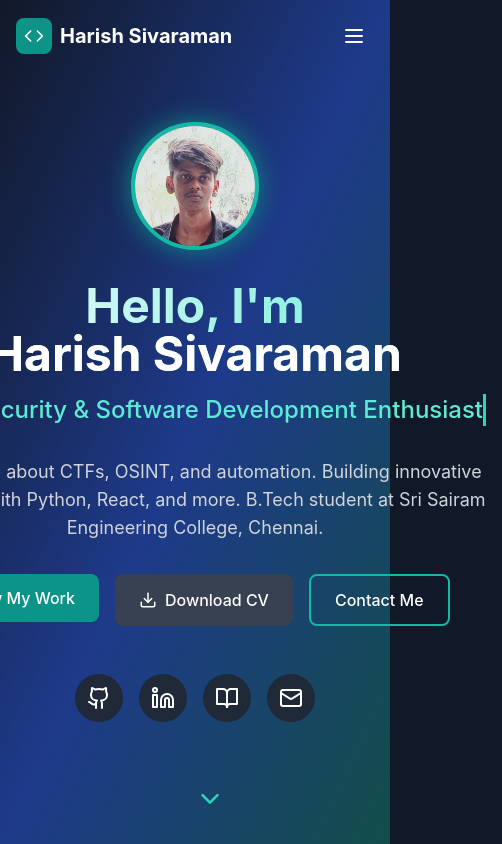
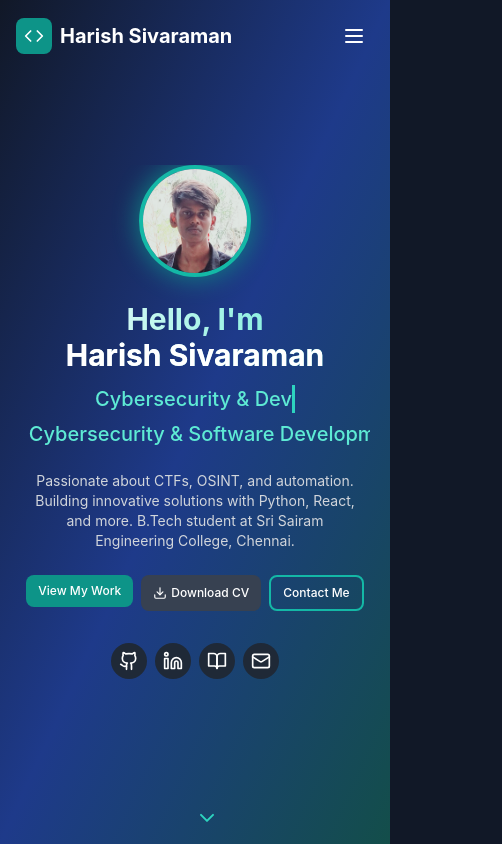
Before and after one commit to realvoidgojo/Portfolio, a React (Vite) app: page / in a window 390 px wide. Shown: the top 844 px of the page, 502 px wide, since content can reach past the window. Built offline with nearby package versions, Linux system fonts and the light colour scheme.

Commit message:
UI Fixed

```diff
--- a/src/components/Hero.tsx
+++ b/src/components/Hero.tsx
@@ -1,4 +1,4 @@
-import React from "react";
+import React, { useState, useEffect } from "react";
 import { motion } from "framer-motion";
 import {
   GithubIcon,
@@ -6,31 +6,50 @@ import {
   BookOpen,
   ChevronDown,
   Mail,
-  Download, // Add Download icon
+  Download,
 } from "lucide-react";
 import { Link } from "react-router-dom";
 import profileImage from "../assets/profile.jpg";
-import resumePDF from "../assets/Harish_Resume.pdf"; // Import the resume PDF
+import resumePDF from "../assets/Harish_Resume.pdf";
 
 const Hero = () => {
+  // Add state for screen size for dynamic icon sizing
+  const [isMobile, setIsMobile] = useState(false);
+
+  // Add effect for responsive icon sizing
+  useEffect(() => {
+    const checkMobile = () => {
+      setIsMobile(window.innerWidth < 640);
+    };
+
+    // Set initial value
+    checkMobile();
+
+    // Add listener for window resize
+    window.addEventListener("resize", checkMobile);
+
+    // Clean up
+    return () => window.removeEventListener("resize", checkMobile);
+  }, []);
+
   const socialLinks = [
     {
-      icon: <GithubIcon size={24} />,
+      icon: <GithubIcon size={isMobile ? 20 : 24} />,
       url: "https://github.com/realvoidgojo",
       label: "GitHub",
     },
     {
-      icon: <LinkedinIcon size={24} />,
+      icon: <LinkedinIcon size={isMobile ? 20 : 24} />,
       url: "https://linkedin.com/in/realvoidgojo",
       label: "LinkedIn",
     },
     {
-      icon: <BookOpen size={24} />,
+      icon: <BookOpen size={isMobile ? 20 : 24} />,
       url: "https://medium.com/@realvoidgojo",
       label: "Medium",
     },
     {
-      icon: <Mail size={24} />,
+      icon: <Mail size={isMobile ? 20 : 24} />,
       url: "mailto:harishsivaraman@outlook.com",
       label: "Email",
     },
@@ -61,16 +80,15 @@ const Hero = () => {
       initial="hidden"
       animate="visible"
       variants={containerVariants}
-      className="min-h-screen flex flex-col justify-center items-center relative"
+      className="min-h-screen flex flex-col justify-center items-center relative px-5 py-16 sm:py-20 md:py-0" // Increased side padding
     >
-      <div className="text-center px-4 z-10">
+      <div className="text-center w-full max-w-4xl z-10 overflow-hidden"> {/* Added overflow-hidden */}
         {/* Profile image with glow effect */}
         <motion.div
-          className="inline-block mb-8 relative"
+          className="inline-block mb-6 md:mb-8 relative"
           variants={itemVariants}
         >
-          <div className="w-32 h-32 md:w-40 md:h-40 rounded-full overflow-hidden border-4 border-teal-500 mx-auto relative z-10">
-            {/* Replace the Unsplash URL with the imported image */}
+          <div className="w-28 h-28 sm:w-32 sm:h-32 md:w-40 md:h-40 rounded-full overflow-hidden border-4 border-teal-500 mx-auto relative z-10">
             <img
               src={profileImage}
               alt="Profile"
@@ -81,7 +99,7 @@ const Hero = () => {
         </motion.div>
 
         <motion.h1
-          className="text-5xl md:text-7xl font-bold mb-4 bg-clip-text text-transparent bg-gradient-to-r from-white to-teal-300"
+          className="text-3xl sm:text-4xl md:text-5xl lg:text-7xl font-bold mb-3 md:mb-4 bg-clip-text text-transparent bg-gradient-to-r from-white to-teal-300"
           variants={itemVariants}
         >
           <span className="block">Hello, I'm</span>
@@ -92,22 +110,30 @@ const Hero = () => {
           className="flex flex-col items-center"
           variants={itemVariants}
         >
-          <h2 className="text-2xl md:text-3xl text-teal-300 font-medium mb-6">
-            <span className="typing-text">
-              Cybersecurity & Software Development Enthusiast
-            </span>
-          </h2>
+          {/* Fixed text overflowing by adjusting container width */}
+          <div className="w-full max-w-[95%] sm:max-w-full mx-auto">
+            <h2 className="text-xl sm:text-2xl md:text-3xl text-teal-300 font-medium mb-4 md:mb-6">
+              <span className="typing-text-mobile sm:hidden">
+                Cybersecurity & Dev
+              </span>
+              <span className="typing-text hidden sm:inline">
+                Cybersecurity & Software Development Enthusiast
+              </span>
+            </h2>
+          </div>
 
-          <p className="max-w-2xl text-gray-300 mb-8 text-lg">
+          {/* Improved paragraph responsiveness */}
+          <p className="max-w-[95%] sm:max-w-xl md:max-w-2xl text-gray-300 mb-6 md:mb-8 text-sm sm:text-base md:text-lg">
             Passionate about CTFs, OSINT, and automation. Building innovative
             solutions with Python, React, and more. B.Tech student at Sri Sairam
             Engineering College, Chennai.
           </p>
 
-          <div className="flex flex-wrap gap-4 mb-12 justify-center">
+          {/* Button container with better spacing for small screens */}
+          <div className="flex flex-wrap gap-2 sm:gap-3 md:gap-4 mb-8 md:mb-12 justify-center">
             <Link to="/projects">
               <motion.button
-                className="px-6 py-3 bg-teal-600 text-white rounded-lg font-medium hover:bg-teal-700 transition-colors"
+                className="px-3 sm:px-4 md:px-6 py-2 sm:py-3 bg-teal-600 text-white rounded-lg font-medium hover:bg-teal-700 transition-colors text-xs sm:text-sm md:text-base"
                 whileHover={{ scale: 1.05 }}
                 whileTap={{ scale: 0.95 }}
               >
@@ -115,21 +141,20 @@ const Hero = () => {
               </motion.button>
             </Link>
 
-            {/* Add Download CV Button */}
             <motion.a
               href={resumePDF}
               download="Harish_Sivaraman_Resume.pdf"
-              className="px-6 py-3 bg-gray-700 text-white rounded-lg font-medium hover:bg-gray-600 transition-colors flex items-center"
+              className="px-3 sm:px-4 md:px-6 py-2 sm:py-3 bg-gray-700 text-white rounded-lg font-medium hover:bg-gray-600 transition-colors flex items-center text-xs sm:text-sm md:text-base"
               whileHover={{ scale: 1.05 }}
               whileTap={{ scale: 0.95 }}
             >
-              <Download size={18} className="mr-2" />
+              <Download size={isMobile ? 14 : 16} className="mr-1 sm:mr-2" />
               Download CV
             </motion.a>
 
             <Link to="/contact">
               <motion.button
-                className="px-6 py-3 border-2 border-teal-500 text-white rounded-lg font-medium hover:bg-teal-500/20 transition-colors"
+                className="px-3 sm:px-4 md:px-6 py-2 sm:py-3 border-2 border-teal-500 text-white rounded-lg font-medium hover:bg-teal-500/20 transition-colors text-xs sm:text-sm md:text-base"
                 whileHover={{ scale: 1.05 }}
                 whileTap={{ scale: 0.95 }}
               >
@@ -138,14 +163,18 @@ const Hero = () => {
             </Link>
           </div>
 
-          <motion.div className="flex space-x-4" variants={itemVariants}>
+          {/* Social links with better spacing for smaller screens */}
+          <motion.div
+            className="flex space-x-2 xs:space-x-3 sm:space-x-4" // Reduced spacing on very small screens
+            variants={itemVariants}
+          >
             {socialLinks.map((link, index) => (
               <motion.a
                 key={index}
                 href={link.url}
                 target="_blank"
                 rel="noopener noreferrer"
-                className="bg-gray-800 hover:bg-teal-700 p-3 rounded-full text-white transition-colors"
+                className="bg-gray-800 hover:bg-teal-700 p-2 sm:p-3 rounded-full text-white transition-colors"
                 whileHover={{ y: -5 }}
                 whileTap={{ scale: 0.9 }}
                 aria-label={link.label}
@@ -159,14 +188,17 @@ const Hero = () => {
 
       {/* Scroll indicator */}
       <motion.div
-        className="absolute bottom-8 left-1/2 transform -translate-x-1/2"
+        className="absolute bottom-4 sm:bottom-6 md:bottom-8 left-1/2 transform -translate-x-1/2"
         animate={{ y: [0, 10, 0] }}
         transition={{ duration: 1.5, repeat: Infinity }}
       >
-        <ChevronDown size={30} className="text-teal-400" />
+        <ChevronDown
+          size={isMobile ? 24 : 30}
+          className="text-teal-400"
+        />
       </motion.div>
 
-      {/* Add some CSS for the typing animation */}
+      {/* Add CSS for the typing animation - with mobile optimizations */}
       <style>{`
         .typing-text {
           border-right: 3px solid #2dd4bf;
@@ -177,7 +209,25 @@ const Hero = () => {
           display: inline-block;
         }
 
+        .typing-text-mobile {
+          border-right: 3px solid #2dd4bf;
+          white-space: nowrap;
+          overflow: hidden;
+          animation: typing-mobile 2.5s steps(20, end),
+            blink-caret 0.75s step-end infinite;
+          display: inline-block;
+        }
+
         @keyframes typing {
+          from {
+            width: 0;
+          }
+          to {
+            width: 100%;
+          }
+        }
+
+        @keyframes typing-mobile {
           from {
             width: 0;
           }
@@ -195,6 +245,20 @@ const Hero = () => {
             border-color: #2dd4bf;
           }
         }
+
+        /* Fix for Safari mobile viewport height issue */
+        @supports (-webkit-touch-callout: none) {
+          .min-h-screen {
+            min-height: -webkit-fill-available;
+          }
+        }
+
+        /* Add custom xs breakpoint for very small mobile screens */
+        @media (min-width: 400px) {
+          .xs\\:space-x-3 {
+            column-gap: 0.75rem;
+          }
+        }
       `}</style>
     </motion.div>
   );
```
